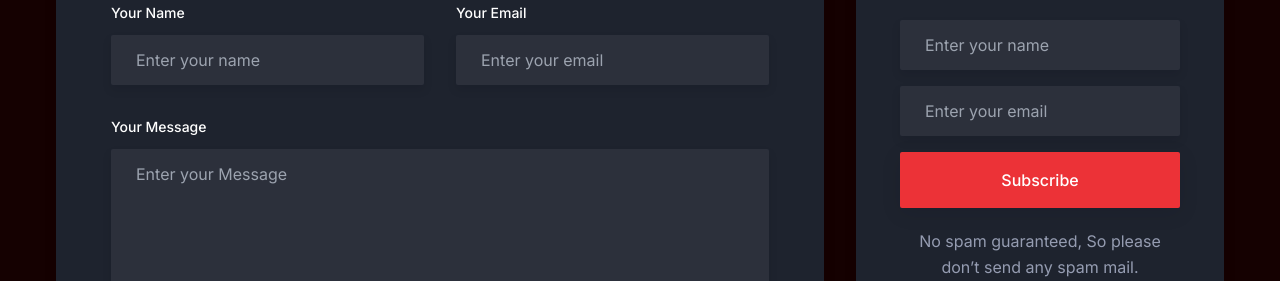
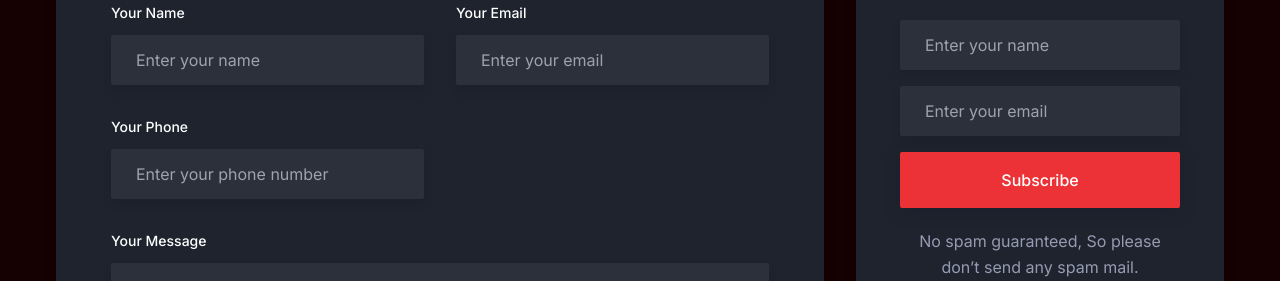
Before and after one commit to Aurora-Systems/called_to_serve_website, a Next.js app: page / in a window 1280 px wide. Shown: the part 2983-3264 px from the top of the page. Built offline with nearby package versions, Linux system fonts and the light colour scheme.

Commit message:
updated metadata, card styles and contacts form, minimized search input size

```diff
--- a/src/app/about/page.tsx
+++ b/src/app/about/page.tsx
@@ -6,8 +6,8 @@ import { Metadata } from "next";
 import AboutSection from "./aboutSection";
 
 export const metadata: Metadata = {
-  title: "About Page | Free Next.js Template for Startup and SaaS",
-  description: "This is About Page for Startup Nextjs Template",
+  title: "About",
+  description: "Find out more about us!",
   // other metadata
 };
 
--- a/src/app/blog/page.tsx
+++ b/src/app/blog/page.tsx
@@ -5,8 +5,8 @@ import Breadcrumb from "@/components/Common/Breadcrumb";
 import { Metadata } from "next";
 
 export const metadata: Metadata = {
-  title: "Blog Page | Free Next.js Template for Startup and SaaS",
-  description: "This is Blog Page for Startup Nextjs Template",
+  title: "Blog",
+  description: "Some interesting stuff!",
   // other metadata
 };
 
--- a/src/app/contact/page.tsx
+++ b/src/app/contact/page.tsx
@@ -5,8 +5,8 @@ import { Metadata } from "next";
 import GoogleMapsBox from "./googleMapBox";
 
 export const metadata: Metadata = {
-  title: "Contact Page | Free Next.js Template for Startup and SaaS",
-  description: "This is Contact Page for Startup Nextjs Template",
+  title: "Contacts",
+  description: "Reach out to us!",
   // other metadata
 };
 
--- a/src/app/error/page.tsx
+++ b/src/app/error/page.tsx
@@ -3,8 +3,8 @@ import Link from "next/link";
 import { Metadata } from "next";
 
 export const metadata: Metadata = {
-  title: "Error Page | Free Next.js Template for Startup and SaaS",
-  description: "This is Error Page for Startup Nextjs Template",
+  title: "Error",
+  description: "There is a problem!",
   // other metadata
 };
 
--- a/src/app/page.tsx
+++ b/src/app/page.tsx
@@ -12,8 +12,8 @@ import Video from "@/components/Video";
 import { Metadata } from "next";
 
 export const metadata: Metadata = {
-  title: "Free Next.js Template for Startup and SaaS",
-  description: "This is Home for Startup Nextjs Template",
+  title: "Home",
+  description: "Welcome to our website!",
   // other metadata
 };
 
--- a/src/app/shop/page.tsx
+++ b/src/app/shop/page.tsx
@@ -1,5 +1,13 @@
 import Breadcrumb from "@/components/Common/Breadcrumb";
 import ShoppingItems from "./shoppingItems";
+
+import { Metadata } from "next";
+
+export const metadata: Metadata = {
+  title: "Shop",
+  description: "View our catalogue!",
+  // other metadata
+};
 
 const Shop = () => {
   return (
--- a/src/app/shop/shoppingItems.tsx
+++ b/src/app/shop/shoppingItems.tsx
@@ -67,7 +67,7 @@ function ShoppingItems() {
 
   return (
     <>
-      <form onSubmit={handleSearch} className='flex items-center justify-center text-3xl'>
+      <form onSubmit={handleSearch} className='flex items-center justify-center text-1xl'>
 				<input
 					type='text'
 					className='outline-none rounded-lg p-5'
@@ -105,7 +105,7 @@ function ShoppingItems() {
 				<div className='flex items-center justify-center text-3xl h-100 text-primary' style={{height: '300px'}}><span>{error}</span></div>
 			) : (
         <section className="flex items-center justify-center container mx-auto pb-10 pt-10">
-          <div className="grid grid-cols-1 md:grid-cols-2 lg:grid-cols-3">
+          <div className="grid grid-cols-1 md:grid-cols-2 lg:grid-cols-3 gap-10">
             {items && search(items, ['item_name'], searchQuery).map(item => {
               const { data } = db.storage.from("images").getPublicUrl(item.image_id);
               let stock_message = <></>;
--- a/src/components/Contact/index.tsx
+++ b/src/components/Contact/index.tsx
@@ -49,6 +49,21 @@ const Contact = () => {
                       />
                     </div>
                   </div>
+                  <div className="w-full px-4 md:w-1/2">
+                    <div className="mb-8">
+                      <label
+                        htmlFor="tel"
+                        className="mb-3 block text-sm font-medium text-dark dark:text-white"
+                      >
+                        Your Phone
+                      </label>
+                      <input
+                        type="tel"
+                        placeholder="Enter your phone number"
+                        className="border-stroke w-full rounded-sm border bg-[#f8f8f8] px-6 py-3 text-base text-body-color outline-none focus:border-primary dark:border-transparent dark:bg-[#2C303B] dark:text-body-color-dark dark:shadow-two dark:focus:border-primary dark:focus:shadow-none"
+                      />
+                    </div>
+                  </div>
                   <div className="w-full px-4">
                     <div className="mb-8">
                       <label
--- a/src/styles/index.css
+++ b/src/styles/index.css
@@ -32,6 +32,6 @@
   }
 
   .card {
-    @apply rounded-xl shadow-lg dark:shadow-sm dark:shadow-gray-light;
+    @apply rounded-xl max-w-80 shadow-lg dark:shadow-sm dark:shadow-gray-light;
   }
 }
```
